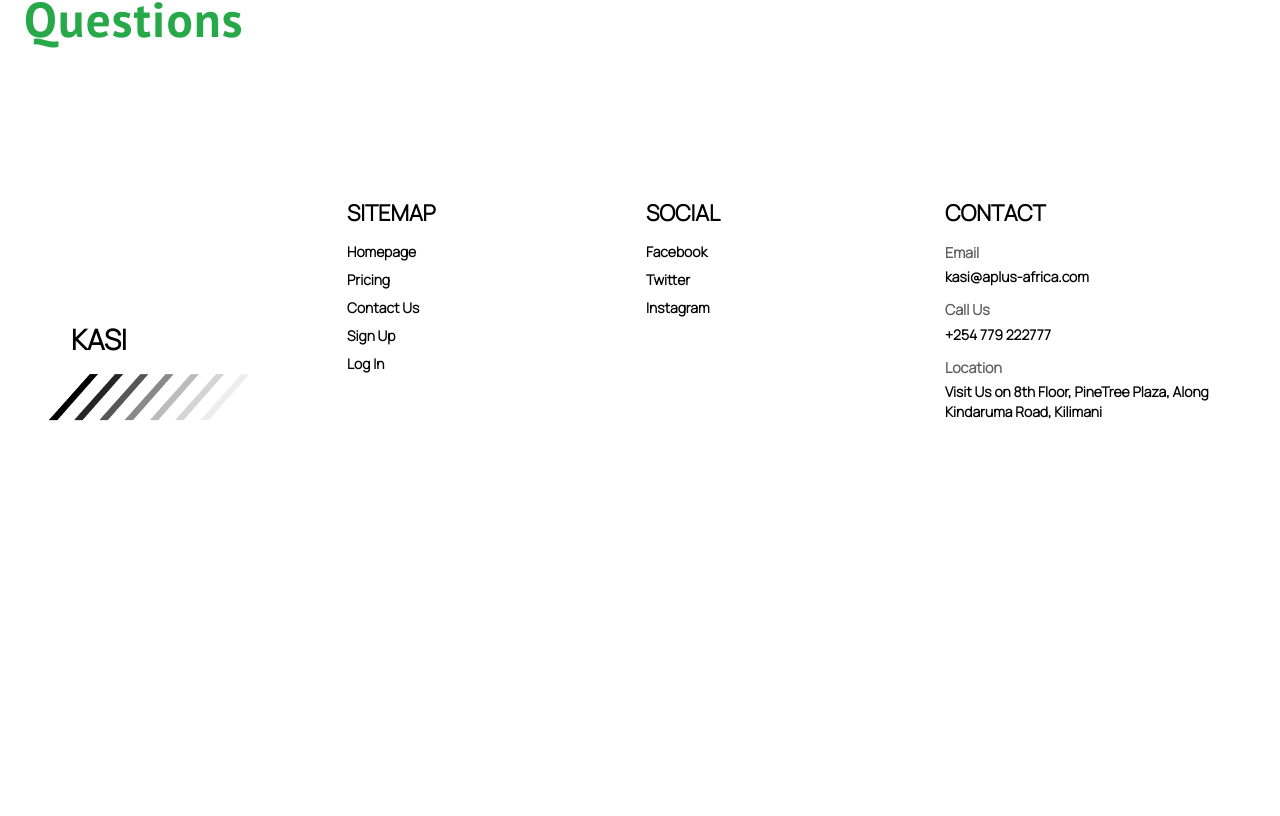
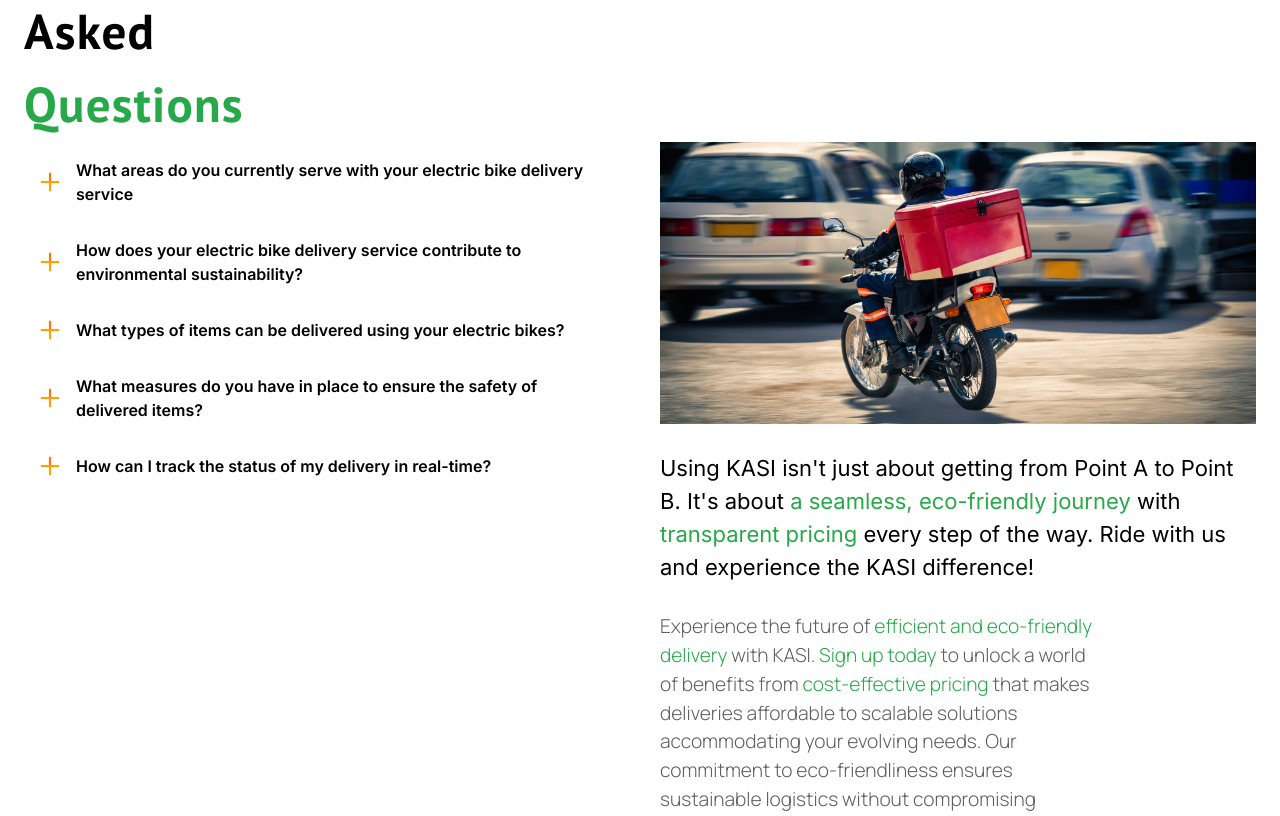
Before and after one commit to IainMosima/kasi, a Next.js app: page /pricing in a window 1280 px wide. Shown: the part 2104-2920 px from the top of the page. Before the commit the page ends 2558 px from the top, so only its background shows below. Built offline with nearby package versions, Linux system fonts and the light colour scheme.

Commit message:
fiinised on prixing page

```diff
--- a/app/globals.css
+++ b/app/globals.css
@@ -32,7 +32,7 @@
     @apply text-[30px] lg:text-[49px] md:text-[35px]
   }
   h4 {
-    @apply text-[15px] lg:text-[22px] md:text-[20x]
+    @apply text-[20px] lg:text-[22px] md:text-[20x]
   }
   h5 {
     @apply text-[28px] lg:text-[18px] md:text-[16px]
--- a/app/layout.tsx
+++ b/app/layout.tsx
@@ -20,7 +20,7 @@ export default function RootLayout({
     <html lang="en">
       <body className={inter.className}>
         <Navbar/>
-        <div className='lg:px-6 md:px-5 px-3 mt-[6rem]'>
+        <div className='lg:px-6 md:px-5 px-3 mt-[8rem]'>
         {children}
         </div>
         <Footer/>
--- a/components/Body/Body.tsx
+++ b/components/Body/Body.tsx
@@ -77,9 +77,9 @@ const Body = () => {
   return (
     <main className='w-full flex flex-col place-items-center gap-[4.1rem]'>
       {/* part 1 */}
-      <div className='w-full flex flex-col place-items-center gap-4'>
+      <div className='w-full flex flex-col place-items-center gap-[4rem]'>
 
-        <h1 className='text-center w-[93%] font-base'><span className='text-green'>KASI</span> is a B2B <span className='text-green'>logistics</span> solutions provider dedicated to assisting brands with their specific challenges related to the <span className='text-green'>pickup and delivery</span> of products</h1>
+        <h1 className='text-center w-[80%] font-base'><span className='text-green'>KASI</span> is a B2B <span className='text-green'>logistics</span> solutions provider dedicated to assisting brands with their specific challenges related to the <span className='text-green'>pickup and delivery</span> of products</h1>
 
         <div className='animated-image w-full h-full flex justify-center'>
         <Image
@@ -89,8 +89,6 @@ const Body = () => {
           />
         </div>
 
-
-
       </div>
 
       {/* part 2 */}
@@ -99,7 +97,7 @@ const Body = () => {
         <div className='flex justify-between w-full flex-col lg:flex-col md:flex-row gap-7'>
           <h3 className='lg:leading-[3.4rem] font-semibold tracking-wide font-base sm:w-[40%]'>Partners we work with</h3>
           {/* <div className='flex flex-col font-semibold tracking-wide font-base w-[23%]'></div> */}
-          <p className='font-manrope sm:w-[40%] text-[1.2rem]'>At KASI our success is intertwined with the invaluable support of our partners. We deeply appreciate the collaborative spirit and unwavering commitment you bring to our journey.</p>
+          <p className='font-manrope sm:w-[50%] text-[1.2rem]'>At KASI our success is intertwined with the invaluable support of our partners. We deeply appreciate the collaborative spirit and unwavering commitment you bring to our journey.</p>
         </div>
 
         <div className='grid lg:grid-cols-4 grid-cols-8 sm:gap-x-[4rem] gap-y-[3rem] w-full gap-x-[1rem] justify-items-end'>
--- /dev/null
+++ b/components/Pricing/FAQs/Faq.tsx
@@ -0,0 +1,32 @@
+import React from 'react';
+import { Images } from '@/constants';
+import Image from 'next/image';
+
+
+interface Props {
+    faq: { question: string, answer: string };
+    index: number;
+    expanded: boolean;
+    handleExpandFaq: (index: number) => void;
+}
+
+const Faq = (props: Props) => {
+    return (
+        <div className='flex flex-col gap-6 py-4 lg:px-4 w-full'>
+            <div className='flex w-full gap-4 place-items-center cursor-pointer' onClick={() => props.handleExpandFaq(props.index)}>
+                <Image src={Images.plus} alt='plus-icon' height={20} />
+                <p className='text-base font-semibold text-[1.1rem] leading-6'>{props.faq.question}</p>
+            </div>
+            {/* second div */}
+            {props.expanded &&
+                <div className={`px-7`}>
+                    <div className='border-l-4 border-orange lg:w-[75%] md:w-[85%] w-[90%] px-3'>
+                        <p className='text-gray font-manrope text-[1rem]'>{props.faq.answer}</p>
+                    </div>
+                </div>
+            }
+        </div>
+    )
+}
+
+export default Faq
--- /dev/null
+++ b/components/Pricing/FAQs/Faqs.tsx
@@ -0,0 +1,51 @@
+'use client';
+import React, { useState } from 'react';
+import Faq from './Faq';
+
+const faqs = [
+    {
+        question: "What areas do you currently serve with your electric bike delivery service",
+        answer: "We currently operate in all environs near Nairobi and are continually expanding to reach more locations for sustainable, eco-friendly deliveries."
+    },
+    {
+        question: "How does your electric bike delivery service contribute to environmental sustainability?",
+        answer: "We currently operate in all environs near Nairobi and are continually expanding to reach more locations for sustainable, eco-friendly deliveries."
+    },
+    {
+        question: "What types of items can be delivered using your electric bikes?",
+        answer: "We currently operate in all environs near Nairobi and are continually expanding to reach more locations for sustainable, eco-friendly deliveries."
+    },
+    {
+        question: "What measures do you have in place to ensure the safety of delivered items?",
+        answer: "We currently operate in all environs near Nairobi and are continually expanding to reach more locations for sustainable, eco-friendly deliveries."
+    },
+    {
+        question: "How can I track the status of my delivery in real-time?",
+        answer: "We currently operate in all environs near Nairobi and are continually expanding to reach more locations for sustainable, eco-friendly deliveries."
+    }
+]
+
+const Faqs = () => {
+    const [expandedFaqIndex, setExpandedFaqIndex] = useState(-1);
+
+    const handleExpandFaq = (index: number) => {
+        setExpandedFaqIndex(prevIndex => prevIndex === index ? -1 : index);
+    }
+
+    return (
+        <div className='flex flex-col w-full'>
+            {faqs.map((faq, index) => (
+                <div key={index}>
+                    <Faq
+                        faq={faq}
+                        index={index}
+                        expanded={expandedFaqIndex === index}
+                        handleExpandFaq={handleExpandFaq}
+                    />
+                </div>
+            ))}
+        </div>
+    )
+}
+
+export default Faqs
--- a/components/Pricing/Pricing.tsx
+++ b/components/Pricing/Pricing.tsx
@@ -1,7 +1,10 @@
+/* eslint-disable react/no-unescaped-entities */
 import Image from 'next/image';
 import './Pricing.scss';
 import React from 'react'
 import { Images } from '@/constants';
+import Faqs from './FAQs/Faqs';
+import Link from 'next/link';
 
 const pricingList = [
     {
@@ -39,15 +42,17 @@ const pricingList = [
         // eslint-disable-next-line react/no-unescaped-entities
         info1: <p className='text-grey font-manrope text-[1rem]'>In Kenya, KASI has a simple <span className='font-bold text-black'>18% Service Fee</span> based on NTSA rules and regulations. This fee helps drivers connect with customers through our platform. It also supports things like improving our platform, keeping our drivers safe, and providing top-notch support. So, every time you choose KASI, you're getting quality and assurance!</p>,
     }
-]
+];
+
+
 
 const Pricing = () => {
-    return (
+   return (
         <main className='w-full flex flex-col gap-[4.1rem]'>
             {/* part 1 */}
             <div className='flex flex-col gap-6 w-full'>
                 <h1 className='text-left lg:w-[22%] md:w-[32%] w-[45%] font-base font-semibold leading-[3.2rem]'>How do we <span className='text-green'>price</span> our rides?</h1>
-                <p className='text-[1.1rem] font-manrope font-normal'>{`At KASI, we believe in clear, straightforward, and fair pricing. Here's how we ensure you always get the best bang for your buck`}</p>
+                <p className='text-[1.1rem] lg:w-[32%] md:w-[53%] w-[90%] font-manrope font-normal'>{`At KASI, we believe in clear, straightforward, and fair pricing. Here's how we ensure you always get the best bang for your buck`}</p>
             </div>
 
             {/* part 2 */}
@@ -100,12 +105,26 @@ const Pricing = () => {
             </div>
 
             {/* part 3 */}
-            <div className='flex justify-between lg:flex-row flex-col'>
-                <h3 className='font-semibold sm:w-[25%] tracking-wide font-base'>Frequently Asked <span className='text-green'>Questions</span></h3>
+            <div className='flex justify-between flex-col w-full'>
+                <h3 className='font-semibold lg:w-[25%] tracking-wide font-base'>Frequently Asked <span className='text-green'>Questions</span></h3>
 
-                <div className='flex lg:flex-row flex-col'></div>
+                <div className='flex lg:flex-row flex-col gap-10 w-full justify-between'>
+                    <Faqs/>
+
+                    <div className='flex flex-col gap-7 w-full'>
+                        <Image src={Images.motorcycle3} alt='motorcycle-2'/>
+
+                        <h4>Using KASI isn't just about getting from Point A to Point B. It's about <span className='text-green'>a seamless, eco-friendly journey</span> with <span className='text-green'>transparent pricing</span> every step of the way. Ride with us and experience the KASI difference!</h4>
+
+                        <p className='text-[1.2rem] text-grey lg:w-[75%] lg:ml-0 ml-8 font-manrope'>Experience the future of <span className='text-green'>efficient and eco-friendly delivery</span> with KASI. <span className='text-green'>Sign up today</span> to unlock a world of benefits from <span className='text-green'>cost-effective pricing</span> that makes deliveries affordable to scalable solutions accommodating your evolving needs. Our commitment to eco-friendliness ensures sustainable logistics without compromising <span className='text-green'>efficiency</span>. Join KASI for a smarter, greener, and more affordable <span className='text-green'>delivery</span> experience tailored just for you.</p>
+
+                        <Link href='/sign-up' className='bg-green text-white text-center lg:ml-0 ml-8 rounded-sm py-3 w-[14rem] text-[1.4rem]'>Sign Up</Link>
+                    </div>
+                </div>
 
             </div>
+
+
 
             <br />
 
--- a/constants/images.ts
+++ b/constants/images.ts
@@ -28,9 +28,11 @@ import delivery2 from '@/public/assets/delivery2.png';
 import delivery3 from '@/public/assets/delivery3.png';
 import delivery4 from '@/public/assets/delivery4.png';
 import motorcycle2 from '@/public/assets/mortocyle2.png';
+import motorcycle3 from '@/public/assets/mortocyle3.png';
 import smiling from '@/public/assets/smiling.png';
 import smiling2 from '@/public/assets/smiling2.png';
 import email from '@/public/icons/email.png';
+import plus from '@/public/icons/plus.png';
 
 export default {
         logo,
@@ -62,9 +64,10 @@ export default {
         delivery3,
         delivery4,
         motorcycle2,
+        motorcycle3,
         smiling,
         smiling2,
         email,
-
+        plus,
 
 }
```
Also changed, not shown: public/assets/mortocyle3.png (added), public/icons/plus.png (added).
